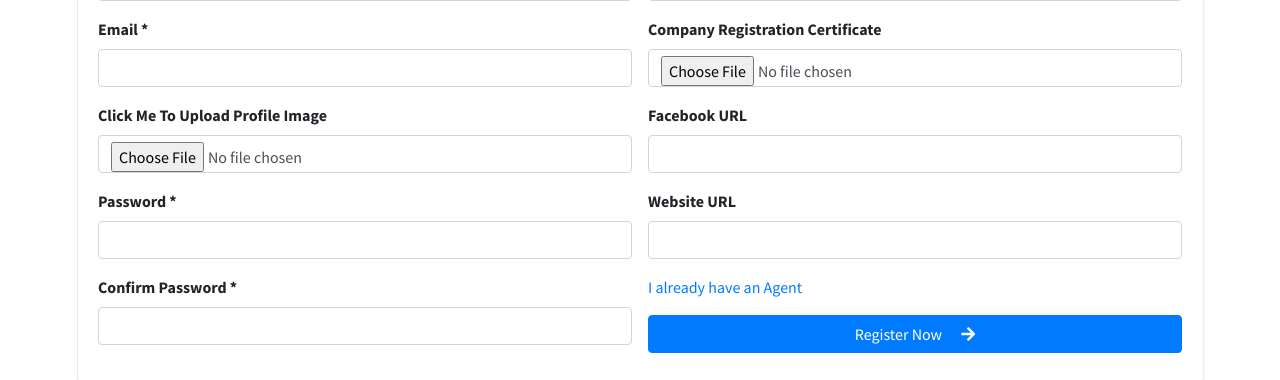
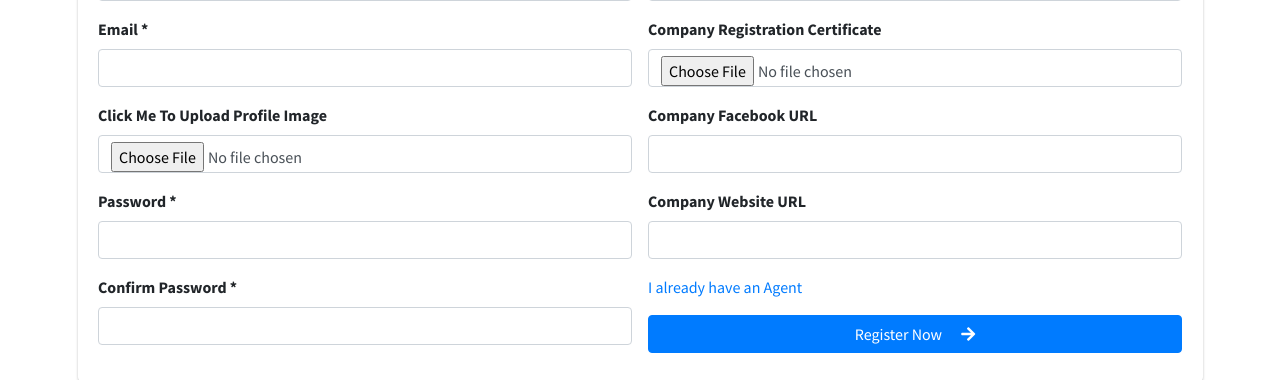
Before and after one commit to bilash0283/Protal_GSC, a PHP site: page /agent_register.php in a window 1280 px wide. Shown: the part 732-1112 px from the top of the page. Run offline with PHP 8.4, Linux system fonts and the light colour scheme; data that the repository does not hold is empty; some libraries are stand-ins or nearby versions.

Commit message:
add new function

```diff
--- a/agent_register.php
+++ b/agent_register.php
@@ -107,11 +107,11 @@ $successfull = null;
                             <input type="file" class="form-control" name="company_reg_certificate" id="company_reg_certificate2">
                         </div>
                         <div class="form-group">
-                            <label for="inputProjectLeader">Facebook URL</label>
+                            <label for="inputProjectLeader">Company Facebook URL</label>
                             <input type="url" name="fb_url" id="inputProjectLeader" class="form-control" >
                         </div>
                         <div class="form-group">
-                            <label for="inputClientCompany">Website URL</label>
+                            <label for="inputClientCompany">Company Website URL</label>
                             <input type="url" name="website_url" id="inputClientCompany" class="form-control" >
                         </div>
                         <p class="mb-0">
--- a/create_agent.php
+++ b/create_agent.php
@@ -138,11 +138,11 @@ if ($_SESSION['role'] == 1) { ?>
                                 <input type="file" class="form-control" name="company_reg_certificate" id="company_reg_certificate2">
                             </div>
                             <div class="form-group">
-                                <label for="inputProjectLeader">Facebook URL</label>
+                                <label for="inputProjectLeader">Company Facebook URL</label>
                                 <input type="url" name="fb_url" id="inputProjectLeader" class="form-control" >
                             </div>
                             <div class="form-group">
-                                <label for="inputClientCompany">Website URL</label>
+                                <label for="inputClientCompany">Company Website URL</label>
                                 <input type="url" name="website_url" id="inputClientCompany" class="form-control" >
                             </div>
                             <p class="mb-0">
--- a/gsc-add-university.php
+++ b/gsc-add-university.php
@@ -68,8 +68,8 @@ $add_id           = $_GET['add'];
                             </div>
 
                             <div class="form-group">
-                              <label for="inputProjectLeader">Please upload Student Picture (Profile / Passport Copy)</label>
-                              <input type="file" name="profile" id="inputName" required>
+                              <label for="inputProjectLeader">Please upload Student Picture (Profile)</label>
+                              <input type="file" name="profile" id="inputName" >
                             </div>
 
                             <div class="form-group">
```
